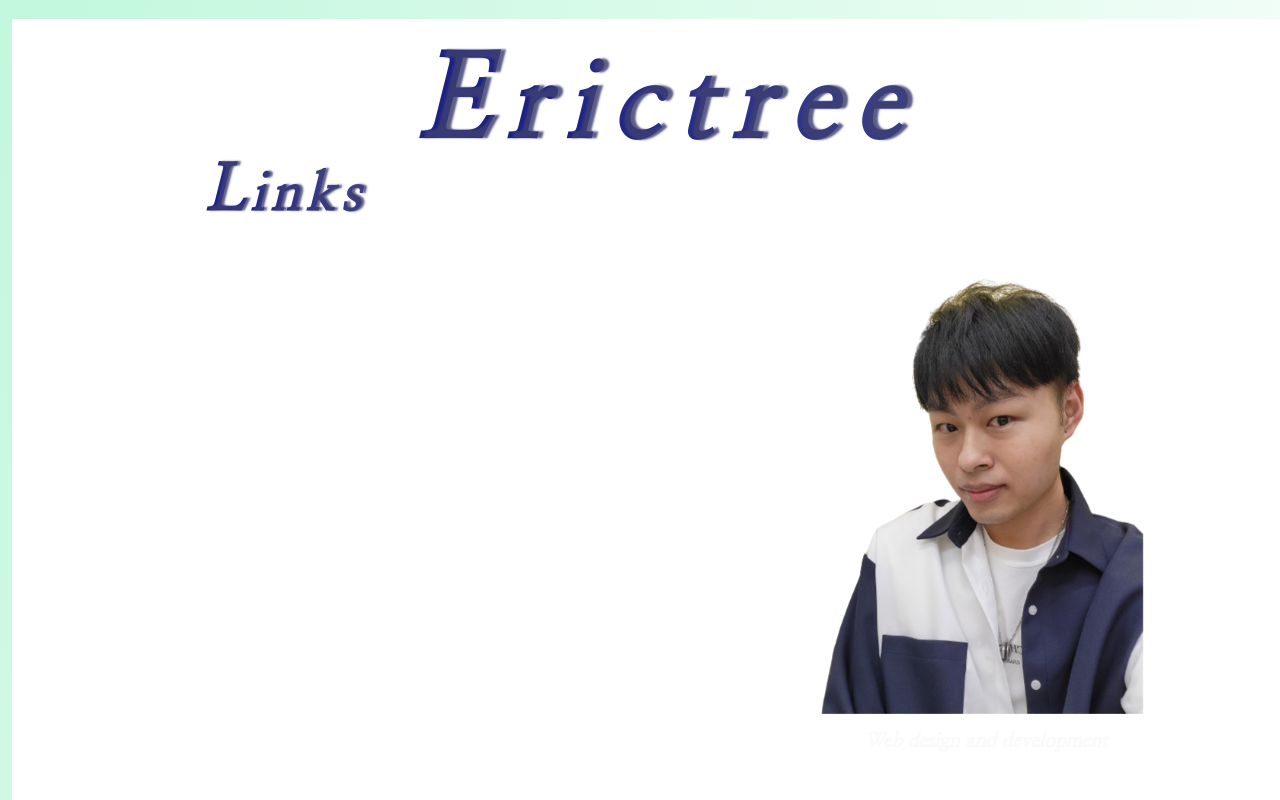
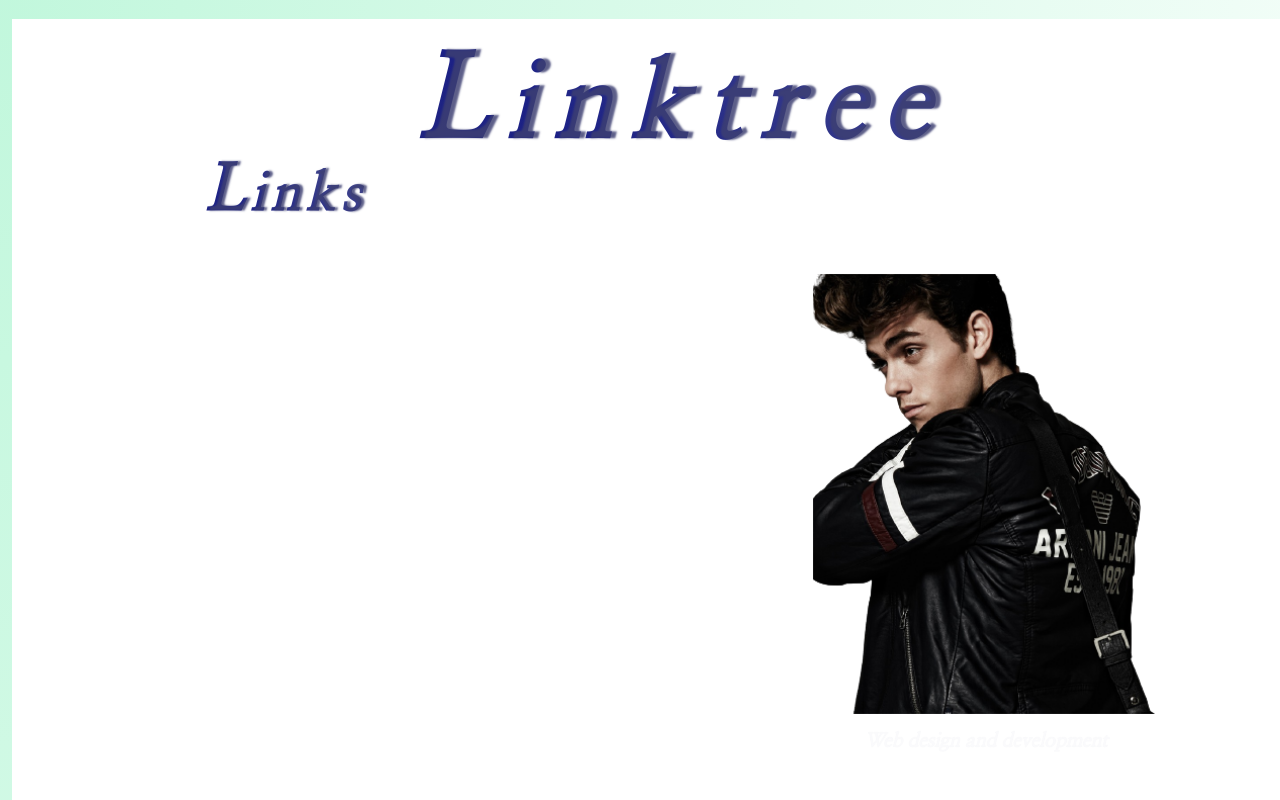
Before and after one commit to hiphop200199/make-a-link-tree, a plain HTML site: page index.html in a window 1280 px wide. Drawn offline with Linux system fonts and the light colour scheme.

Commit message:
修改圖片

```diff
--- a/index.html
+++ b/index.html
@@ -15,11 +15,11 @@
       rel="stylesheet"
     />
     <link rel="stylesheet" href="./style.css" />
-    <title>Erictree</title>
+    <title>Linktree</title>
   </head>
   <body>
     <article class="container">
-      <h1 class="title">Erictree</h1>
+      <h1 class="title">Linktree</h1>
       <div class="bubble"></div>
       <div class="bubble"></div>
       <h2 class="link-title">Links</h2>
--- a/style.scss
+++ b/style.scss
@@ -121,8 +121,9 @@ $titleColor:linear-gradient(35deg,#2b2f70,#1c2186,#4d518f);
         margin: 1vmax;
         width: 38vw;
         height: 40vh;
-       background-image: url(./selfie.png);
-       background-size: contain;
+       background-image: url(man-1866572_1280-removebg-preview.png);
+       background-size: cover;
+
        background-repeat: no-repeat;
        offset-path: path("m 1841.1045,181.15708 c -149.063,41.62466 -20.5923,533.64047 -200.0401,601.5881 -56.6677,13.30675 -49.5267,-84.59256 -14.5992,-153.67118");
        offset-rotate: 0deg;
@@ -144,7 +145,7 @@ $titleColor:linear-gradient(35deg,#2b2f70,#1c2186,#4d518f);
     }
 }
 }
-@media screen and (600px < width <1920px){
+@media screen and ( width <1920px){
     .container{
         position: relative;
         min-height: 100vh;
@@ -256,9 +257,11 @@ $titleColor:linear-gradient(35deg,#2b2f70,#1c2186,#4d518f);
             margin: 0.5vmax;
         width: 35vw;
         height: 55vh;
-       background-image: url(./selfie.png);
-       background-size: contain;
-       background-repeat: no-repeat;
+        background-image: url(man-1866572_1280-removebg-preview.png);
+        background-size: cover;
+
+        background-repeat: no-repeat;
+
        offset-path: none;
         }
         & .img-title{
@@ -277,9 +280,6 @@ $titleColor:linear-gradient(35deg,#2b2f70,#1c2186,#4d518f);
         margin: 1vmax;
         width: 38vw;
         height: 40vh;
-       background-image: url(./selfie.png);
-       background-size: contain;
-       background-repeat: no-repeat;
        offset-path: path("m 1841.1045,181.15708 c -149.063,41.62466 -20.5923,533.64047 -200.0401,601.5881 -56.6677,13.30675 -49.5267,-84.59256 -14.5992,-153.67118");
        offset-rotate: 0deg;
         animation: slidedown 4s 1 cubic-bezier(.96,-0.26,.25,.58) forwards;
```
Also changed, not shown: man-1866572_1280-removebg-preview.png (added), style.css, 1 other file.
